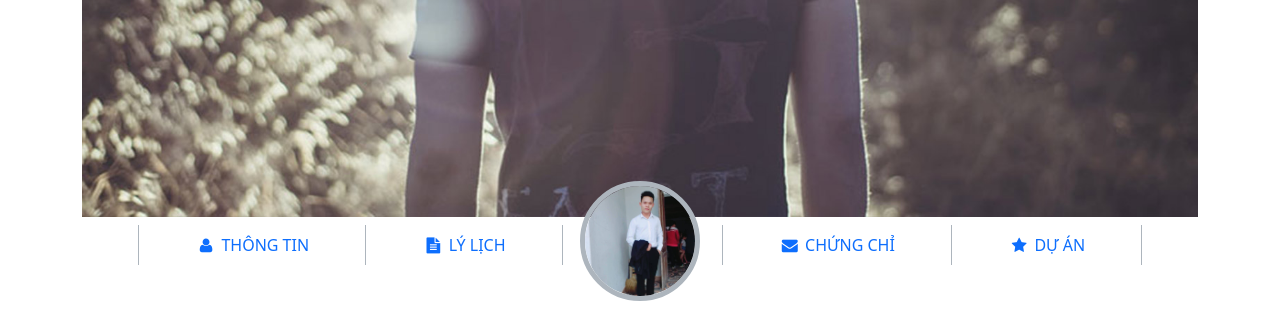
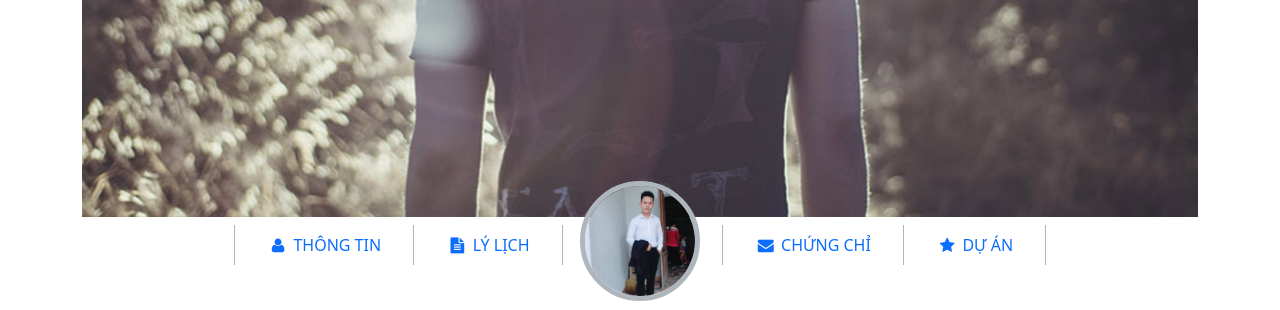
Before and after one commit to fiwallsld/asm3, a plain HTML site: page index.html in a window 1280 px wide. Shown: the part 312-622 px from the top of the page. Drawn offline with nearby package versions, Linux system fonts and the light colour scheme.

Commit message:
Update index.html

```diff
--- a/index.html
+++ b/index.html
@@ -34,31 +34,29 @@
 
         <nav class="navbar navbar-expand-md mb-1 mb-md-3">
           <div class="container">
-            <div class="">
               <ul class="navbar-nav">
-                <li class="nav-item px-3 px-lg-5">
+                <li class="nav-item px-3 px-lg-4">
                   <a href="" class="nav-link text-primary"
                     ><i class="icon-user"></i> Thông tin</a
                   >
                 </li>
-                <li class="nav-item px-3 px-lg-5">
+                <li class="nav-item px-3 px-lg-4">
                   <a href="" class="nav-link text-primary"
                     ><i class="icon-doc-text-inv"></i> Lý lịch</a
                   >
                 </li>
                 <li class="nav-item d-block px-3 px-lg-5"></li>
-                <li class="nav-item px-3 px-lg-5">
+                <li class="nav-item px-3 px-lg-4">
                   <a href="" class="nav-link text-primary"
                     ><i class="icon-mail-alt"></i> Chứng chỉ</a
                   >
                 </li>
-                <li class="nav-item px-3 px-lg-5">
+                <li class="nav-item px-3 px-lg-4">
                   <a href="" class="nav-link text-primary"
                     ><i class="icon-star-1"></i> Dự Án</a
                   >
                 </li>
               </ul>
-            </div>
           </div>
         </nav>
       </header>
```
